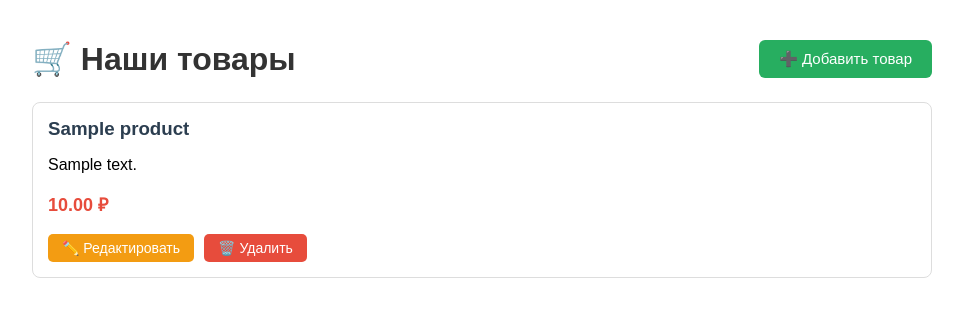
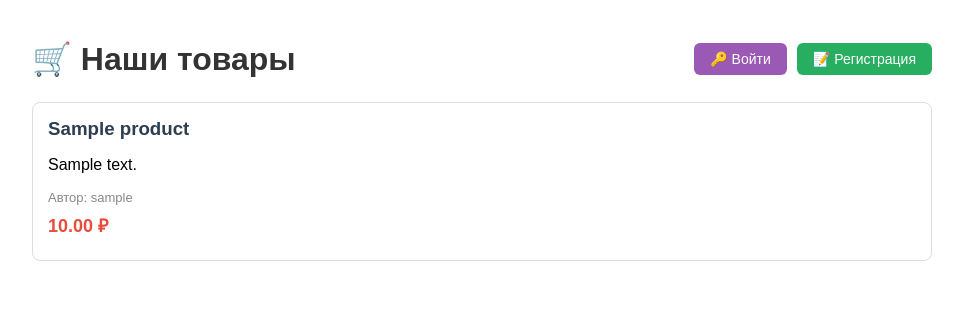
Before and after one commit to Minityrsa/homework_project, a Django app: page / in a window 1280 px wide. Shown: the top 317 px of the page, without its empty margins (158-1121 px from the left). Run offline with Django 5.2, Linux system fonts and the light colour scheme; tables that the repository leaves empty hold one stand-in row (values such as "Sample post").

Commit message:
feat: Добавить регистрацию, вход, профиль и привязку товаров к пользователям

```diff
--- a/catalog/models.py
+++ b/catalog/models.py
@@ -1,4 +1,5 @@
 from django.db import models
+from django.contrib.auth.models import User
 
 
 class Product(models.Model):
@@ -6,6 +7,14 @@ class Product(models.Model):
     name = models.CharField(max_length=200, verbose_name="Название")
     description = models.TextField(blank=True, verbose_name="Описание")
     price = models.DecimalField(max_digits=10, decimal_places=2, verbose_name="Цена")
+    author = models.ForeignKey(
+        User,
+        on_delete=models.CASCADE,
+        related_name='products',
+        verbose_name="Автор",
+        null=True,
+        blank=True,
+    )
     created_at = models.DateTimeField(auto_now_add=True, verbose_name="Дата добавления")
 
     class Meta:
--- a/catalog/templates/catalog/product_list.html
+++ b/catalog/templates/catalog/product_list.html
@@ -7,14 +7,16 @@
         body { font-family: Arial, sans-serif; max-width: 900px; margin: 40px auto; padding: 0 20px; }
         .header { display: flex; justify-content: space-between; align-items: center; margin-bottom: 24px; }
         h1 { color: #333; margin: 0; }
-        .btn-add {
-            background: #27ae60; color: white; text-decoration: none;
-            padding: 10px 20px; border-radius: 6px; font-size: 15px;
-        }
-        .btn-add:hover { background: #229954; }
+        .nav { display: flex; gap: 10px; align-items: center; }
+        .btn { color: white; text-decoration: none; padding: 8px 16px; border-radius: 6px; font-size: 14px; }
+        .btn-add { background: #27ae60; }
+        .btn-profile { background: #3498db; }
+        .btn-login { background: #9b59b6; }
+        .btn-logout { background: #e74c3c; }
         .product { border: 1px solid #ddd; border-radius: 8px; padding: 15px; margin-bottom: 15px; }
         .product h3 { margin: 0 0 8px; color: #2c3e50; }
-        .price { color: #e74c3c; font-weight: bold; font-size: 18px; }
+        .author { color: #888; font-size: 13px; margin: 4px 0; }
+        .price { color: #e74c3c; font-weight: bold; font-size: 18px; margin: 8px 0; }
         .actions { display: flex; gap: 10px; margin-top: 12px; }
         .btn-sm { padding: 6px 14px; border-radius: 5px; font-size: 14px; text-decoration: none; display: inline-block; }
         .btn-edit { background: #f39c12; color: white; }
@@ -25,7 +27,16 @@
 <body>
     <div class="header">
         <h1>🛒 Наши товары</h1>
-        <a href="{% url 'product_add' %}" class="btn-add">➕ Добавить товар</a>
+        <div class="nav">
+            {% if user.is_authenticated %}
+                <a href="{% url 'product_add' %}" class="btn btn-add">➕ Добавить</a>
+                <a href="{% url 'profile' %}" class="btn btn-profile">👤 {{ user.username }}</a>
+                <a href="{% url 'logout' %}" class="btn btn-logout">Выйти</a>
+            {% else %}
+                <a href="{% url 'login' %}" class="btn btn-login">🔑 Войти</a>
+                <a href="{% url 'register' %}" class="btn btn-add">📝 Регистрация</a>
+            {% endif %}
+        </div>
     </div>
 
     {% if products %}
@@ -33,15 +44,18 @@
             <div class="product">
                 <h3>{{ product.name }}</h3>
                 {% if product.description %}<p>{{ product.description }}</p>{% endif %}
+                {% if product.author %}<p class="author">Автор: {{ product.author.username }}</p>{% endif %}
                 <p class="price">{{ product.price }} ₽</p>
-                <div class="actions">
-                    <a href="{% url 'product_edit' product.pk %}" class="btn-sm btn-edit">✏️ Редактировать</a>
-                    <a href="{% url 'product_delete' product.pk %}" class="btn-sm btn-delete">🗑️ Удалить</a>
-                </div>
+                {% if user == product.author %}
+                    <div class="actions">
+                        <a href="{% url 'product_edit' product.pk %}" class="btn-sm btn-edit">✏️ Редактировать</a>
+                        <a href="{% url 'product_delete' product.pk %}" class="btn-sm btn-delete">🗑️ Удалить</a>
+                    </div>
+                {% endif %}
             </div>
         {% endfor %}
     {% else %}
-        <p class="empty">Пока товаров нет. Нажмите «Добавить товар», чтобы создать первый.</p>
+        <p class="empty">Пока товаров нет. {% if user.is_authenticated %}Нажмите «Добавить».{% else %}Войдите, чтобы добавить товар.{% endif %}</p>
     {% endif %}
 </body>
 </html>
--- a/catalog/views.py
+++ b/catalog/views.py
@@ -1,4 +1,5 @@
 from django.shortcuts import render, redirect, get_object_or_404
+from django.contrib.auth.decorators import login_required
 from .models import Product
 from .forms import ProductForm
 
@@ -9,12 +10,15 @@ def product_list(request):
     return render(request, 'catalog/product_list.html', {'products': products})
 
 
+@login_required
 def product_add(request):
     """Страница добавления нового товара"""
     if request.method == 'POST':
         form = ProductForm(request.POST)
         if form.is_valid():
-            form.save()
+            product = form.save(commit=False)
+            product.author = request.user
+            product.save()
             return redirect('product_list')
     else:
         form = ProductForm()
@@ -26,6 +30,7 @@ def product_add(request):
     })
 
 
+@login_required
 def product_edit(request, pk):
     """Страница редактирования товара"""
     product = get_object_or_404(Product, pk=pk)
@@ -45,6 +50,7 @@ def product_edit(request, pk):
     })
 
 
+@login_required
 def product_delete(request, pk):
     """Страница удаления товара с подтверждением"""
     product = get_object_or_404(Product, pk=pk)
--- a/shop_project/urls.py
+++ b/shop_project/urls.py
@@ -1,11 +1,17 @@
 from django.contrib import admin
-from django.urls import path
+from django.urls import path, include
+from django.contrib.auth import views as auth_views
 from catalog import views
 
 urlpatterns = [
     path('admin/', admin.site.urls),
+
     path('', views.product_list, name='product_list'),
     path('products/add/', views.product_add, name='product_add'),
     path('products/<int:pk>/edit/', views.product_edit, name='product_edit'),
     path('products/<int:pk>/delete/', views.product_delete, name='product_delete'),
+
+    path('users/login/', auth_views.LoginView.as_view(template_name='users/login.html'), name='login'),
+    path('users/logout/', auth_views.LogoutView.as_view(next_page='product_list'), name='logout'),
+    path('users/', include('users.urls')),
 ]
```
Also changed, not shown: catalog/migrations/0002_product_author.py (added).
